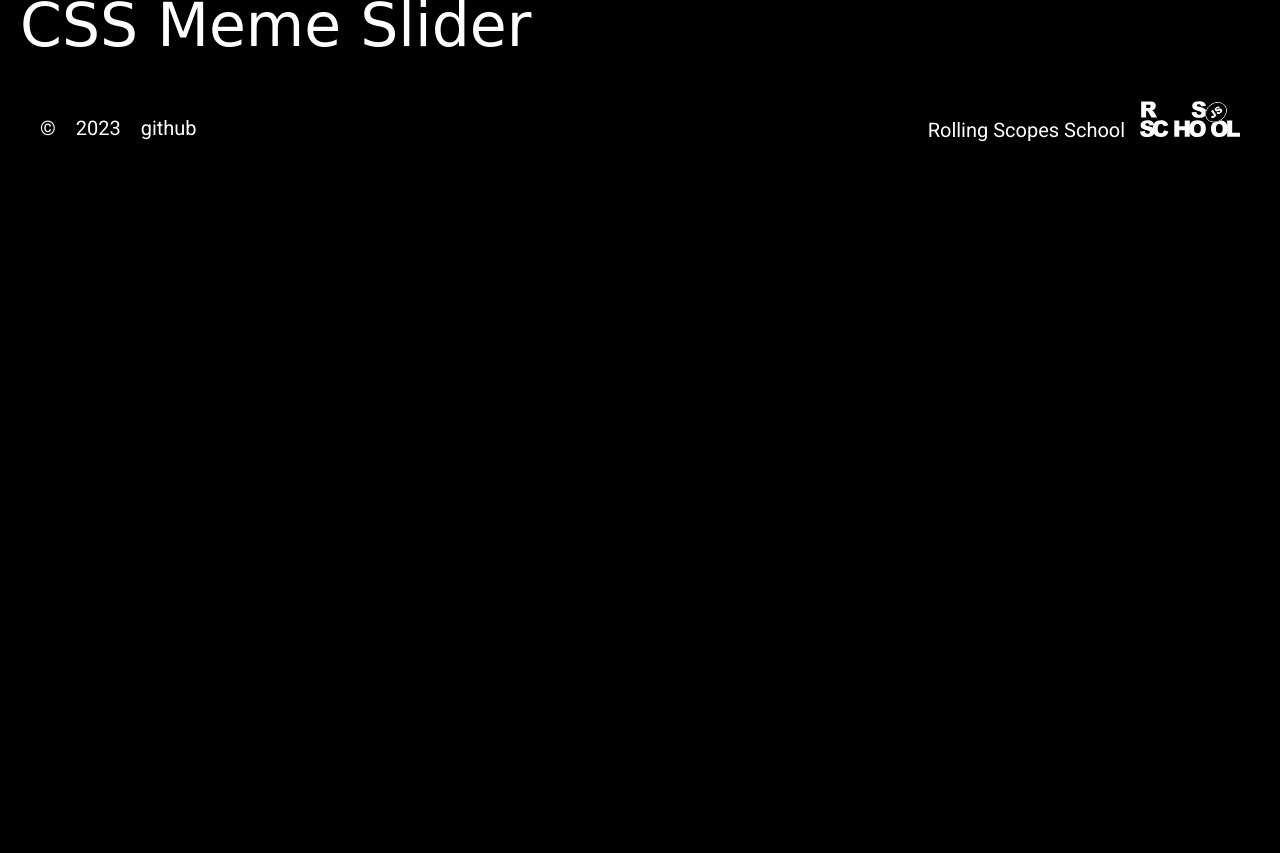
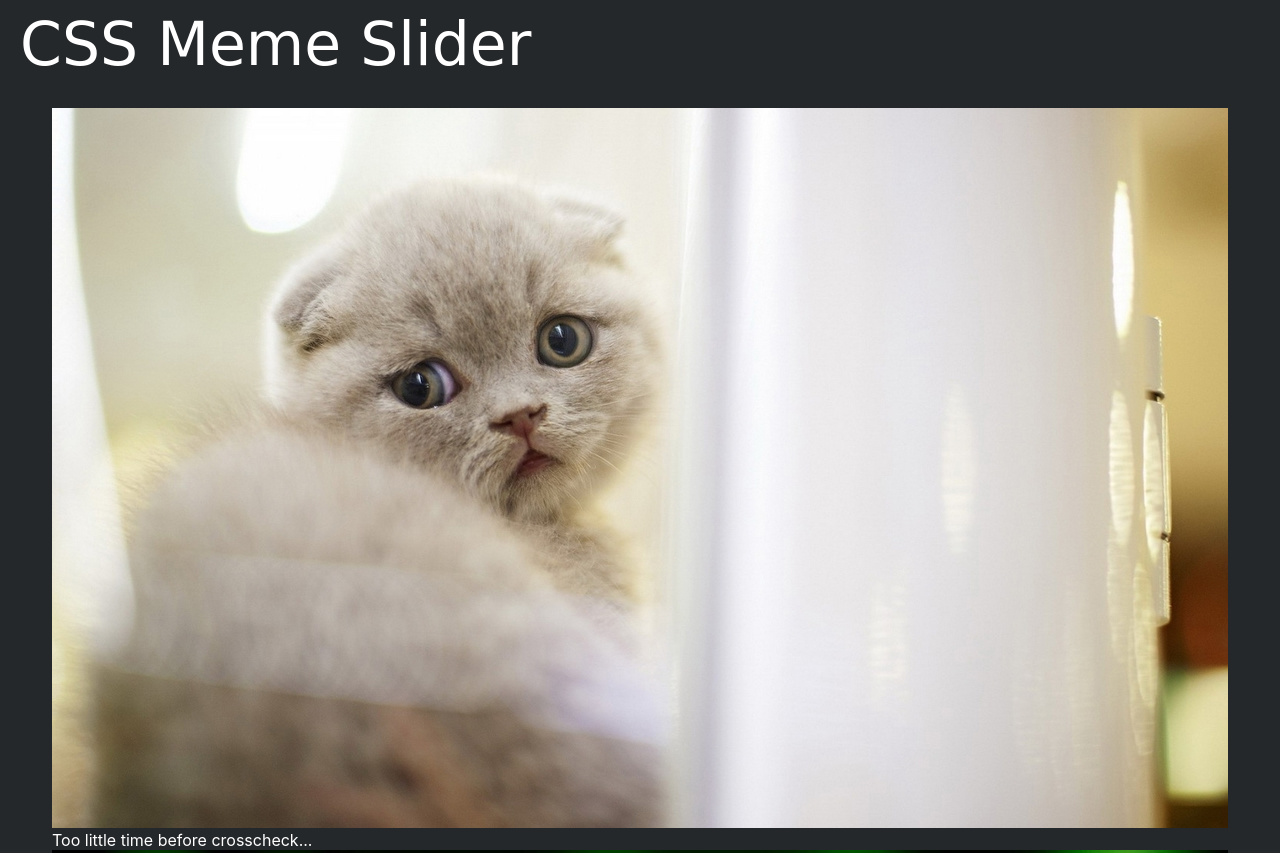
Before and after one commit to maxim-kolmykov/cssMemeSlider, a plain HTML site: page cssMemeSlider/index.html in a window 1280 px wide. Shown: the top 853 px of the page. Before the commit the page ends 800 px from the top, so only its background shows below. Drawn offline with Linux system fonts and the light colour scheme; a web font is replaced by a local one.

Commit message:
feat: add basic html (Mon, Sep 18, 2023 02:11:55 AM)

```diff
--- a/cssMemeSlider/css/style.css
+++ b/cssMemeSlider/css/style.css
@@ -6,27 +6,35 @@ font-family: 'Roboto', sans-serif; */
     --color-black: #000;
     --color-white: #FFF;
     --color-Silver: #c8c8c8;
-    --font1: 60px;
-    --font2: 40px;
-    --font3: 20px;
-    --font4: 18px;
-    --font5: 24px;
+    --color-grey: #25282a;
+    --color-azure: #71abff;
+    --font1: 3.75rem;
+    --font2: 2.5rem;
+    --font3: 1.25rem;
+    --font4: 1.1rem;
+    --font5: 1.35rem;
 }
 
 * {
     padding: 0;
     margin: 0;
+    box-sizing: border-box;
+    -webkit-box-sizing: border-box;
+	-moz-box-sizing: border-box;
+	-o-box-sizing: border-box;
 }
 
 html {
     scroll-behavior: smooth;
+    width: 100%;
+    height: 100%;
 }
 
 body {
     display: flex;
     flex-direction: column;
     justify-content: space-between;
-    background: var(--color-black);
+    background: var(--color-grey);
     color: var(--color-white);
     font-family: 'Inter', sans-serif;
     font-weight: 400;
@@ -53,9 +61,12 @@ a {
 }
 
 .container {
-    max-width: 1440px;
+    max-width: 90rem;
+    height: 100%;
     margin: 0 auto;
-    padding: 0 20px;
+    padding: 1.25rem 1.25rem;
+    display: flex;
+    align-items: center;
 }
 
 /**=== header ===**/
@@ -64,32 +75,40 @@ h1 {
     font-weight: 400;
     font-style: normal;
     font-size: var(--font1);
-    line-height: 50px;
+    line-height: 3rem;
     transition: 0.3s;
 }
+
+
+/**=== slider ===**/
+
+.slider {
+    margin: 0 2rem;
+    display: flex;
+    flex-direction: column-reverse;
+    overflow: hidden;
+}
+
 
 /**=== footer ===**/
 
 .footer__container-wrap {
-    background-color: #000;
     width: 100%;
     height: 100%;
-    padding-top: 0.1px;
-    padding-bottom: 0.1px;
 }
 
 .footer__container {
     display: flex;
     justify-content: space-between;
     align-items: center;
-    margin: 50px 20px;
+    margin: 3rem 1.25rem;
 }
 
 .footer__item-wrap {
     display: flex;
     justify-content: space-between;
     align-items: center;
-    gap: 20px;
+    gap: 1.25rem;
     transition: 0.3s;
 }
 
@@ -98,12 +117,12 @@ h1 {
     font-weight: 400;
     font-style: normal;
     font-size: var(--font3);
-    line-height: 50px;
+    line-height: 3rem;
     transition: 0.3s;
 }
 
 .footer__item-a {
-    margin-left: 19px;
+    margin-left: 1.25rem;
 }
 
 .footer__item a:link {
@@ -124,7 +143,7 @@ h1 {
 
 
 .rs_school-item {
-    width: 100px;
+    width: 6.25rem;
     cursor: pointer;
     user-select: none;
     appearance: none;
@@ -142,5 +161,5 @@ h1 {
     justify-content: flex-end;
     align-items: center;
     list-style: none;
-    gap: 20px;
+    gap: 1.25rem;
 }
--- a/cssMemeSlider/index.html
+++ b/cssMemeSlider/index.html
@@ -23,6 +23,46 @@
         </div>
     </header>
 
+    <main class="main">
+        <div class="container">
+            <div class="slider">
+                <input id="slide1" class="radio" type="radio" name="radio" checked>
+                <input id="slide2" class="radio" type="radio" name="radio">
+                <input id="slide3" class="radio" type="radio" name="radio">
+                <input id="slide4" class="radio" type="radio" name="radio">
+                <input id="slide5" class="radio" type="radio" name="radio">
+                <div class="controls">
+                    <label class="label" id="label1" for="slide1"><div></div></label>
+                    <label class="label" id="label2" for="slide2"><div></div></label>
+                    <label class="label" id="label3" for="slide3"><div></div></label>
+                    <label class="label" id="label4" for="slide4"><div></div></label>
+                    <label class="label" id="label5" for="slide5"><div></div></label>
+                </div>
+                <div class="memes">
+                    <div class="meme">
+                        <img class="img" src="assets/img/1.jpg" alt="sad kitty">
+                        <p class="text">Too little time before crosscheck...</p>
+                    </div>
+                    <div class="meme">
+                        <img class="img" src="assets/img/2.jpg" alt="facepalm ">
+                        <p class="text">Forgot to submit!</p>
+                    </div>
+                    <div class="meme">
+                        <img class="img" src="assets/img/3.jpg" alt="dancing with a tambourine">
+                        <p class="text">Only magic can make this program work!</p>
+                    </div>
+                    <div class="meme">
+                        <img class="img" src="assets/img/4.jpg" alt="dog">
+                        <p class="text-4">Wake up today deadline!</p>
+                    </div>
+                    <div class="meme">
+                        <img class="img" src="assets/img/5.jpg" alt="fox">
+                        <p class="text">Finally the maximum score!</p>
+                    </div>
+                </div>
+        </div>
+    </main>
+
     <footer class="footer">
         <div class="container">
             <div class="footer__container-wrap">
```
